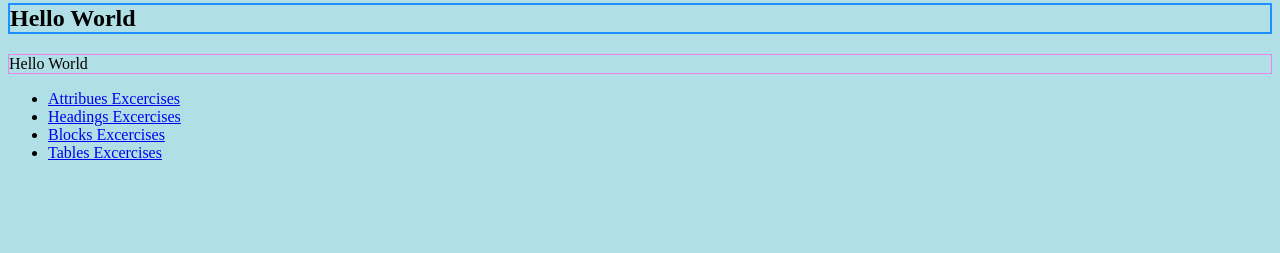
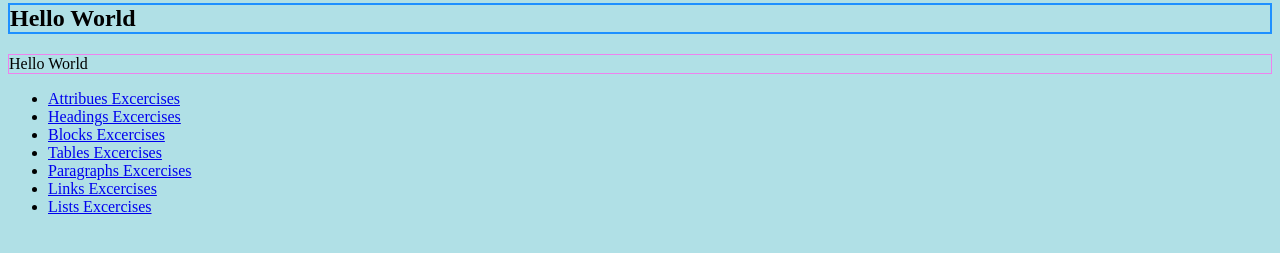
Before and after one commit to Spartan-045/Spartan-045.github.io, a plain HTML site: page exercises/index.html in a window 1280 px wide. Shown: the part 179-432 px from the top of the page. Drawn offline with Linux system fonts and the light colour scheme.

Commit message:
Update index.html

```diff
--- a/exercises/index.html
+++ b/exercises/index.html
@@ -20,4 +20,7 @@
   <li><a href="attributes.html">Attribues Excercises</li>
   <li><a href="headings.html">Headings Excercises</li>
   <li><a href="blocks.html">Blocks Excercises</li>
-  <li><a href="Tables.html">Tables Excercises</li>
+  <li><a href="tables.html">Tables Excercises</li>
+  <li><a href="paragraphs.hmtl">Paragraphs Excercises</li>
+  <li><a href="links.html">Links Excercises</li>
+  <li><a href="lists.html">Lists Excercises</li>
```
